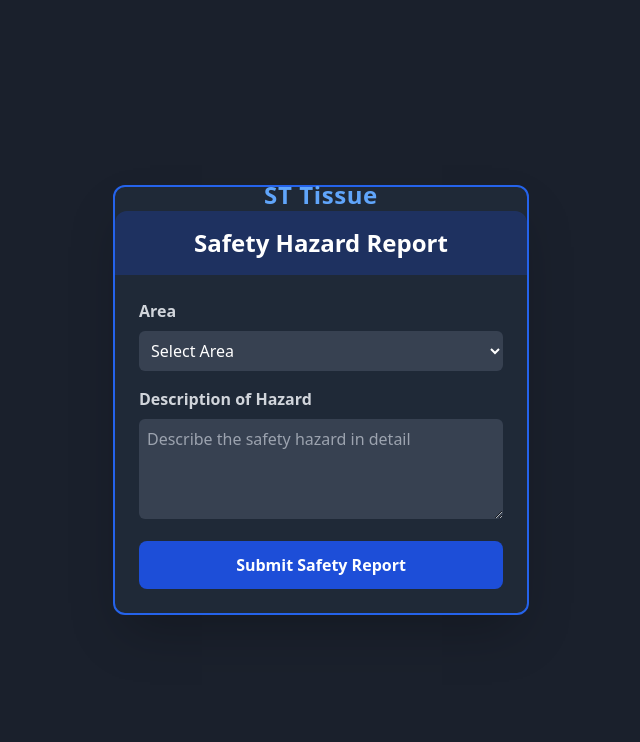
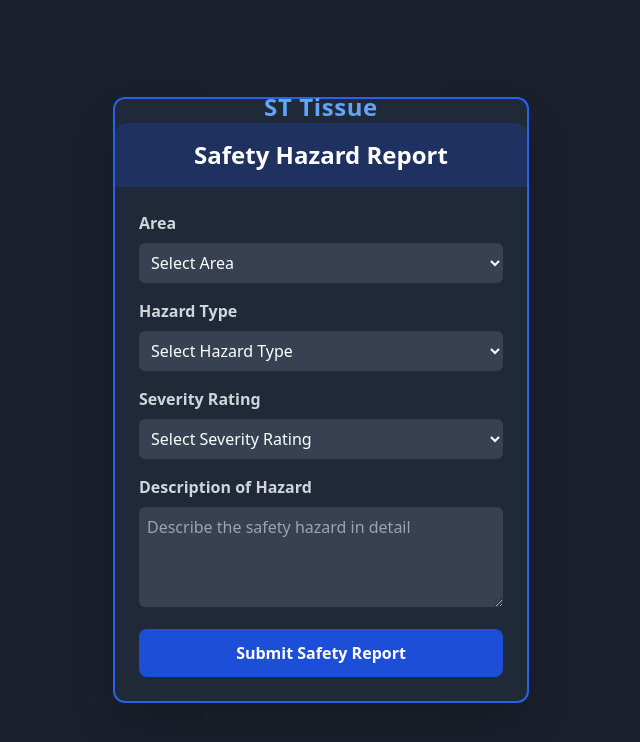
Before and after one commit to gtgriffin/safety-report-system, a plain HTML site: page index.html in a window 1280 px wide. Shown: the whole page, without its empty margins (319-959 px from the left). Drawn offline with nearby package versions, Linux system fonts and the light colour scheme.

Commit message:
Update index.html

```diff
--- a/index.html
+++ b/index.html
@@ -48,6 +48,38 @@
                         <option value="5 Wet Side">5 Wet Side</option>
                         <option value="6 Dry Side">6 Dry Side</option>
                         <option value="6 Wet Side">6 Wet Side</option>
+                    </select>
+                </div>
+
+                <!-- Hazard Type -->
+                <div>
+                    <label class="block mb-2 text-gray-300 font-semibold">Hazard Type</label>
+                    <select
+                        name="HazardType"
+                        class="w-full bg-gray-700 text-white border-blue-600 rounded-md p-2"
+                        required>
+                        <option value="">Select Hazard Type</option>
+                        <option value="Chemical Exposure">Chemical Exposure</option>
+                        <option value="Slip/Trip/Fall">Slip/Trip/Fall</option>
+                        <option value="Mechanical Failure">Mechanical Failure</option>
+                        <option value="Fire/Explosion">Fire/Explosion</option>
+                        <option value="Electrical Hazard">Electrical Hazard</option>
+                        <option value="Other">Other</option>
+                    </select>
+                </div>
+
+                <!-- Severity Rating -->
+                <div>
+                    <label class="block mb-2 text-gray-300 font-semibold">Severity Rating</label>
+                    <select
+                        name="SeverityRating"
+                        class="w-full bg-gray-700 text-white border-blue-600 rounded-md p-2"
+                        required>
+                        <option value="">Select Severity Rating</option>
+                        <option value="Low">Low</option>
+                        <option value="Medium">Medium</option>
+                        <option value="High">High</option>
+                        <option value="Critical">Critical</option>
                     </select>
                 </div>
 
```
